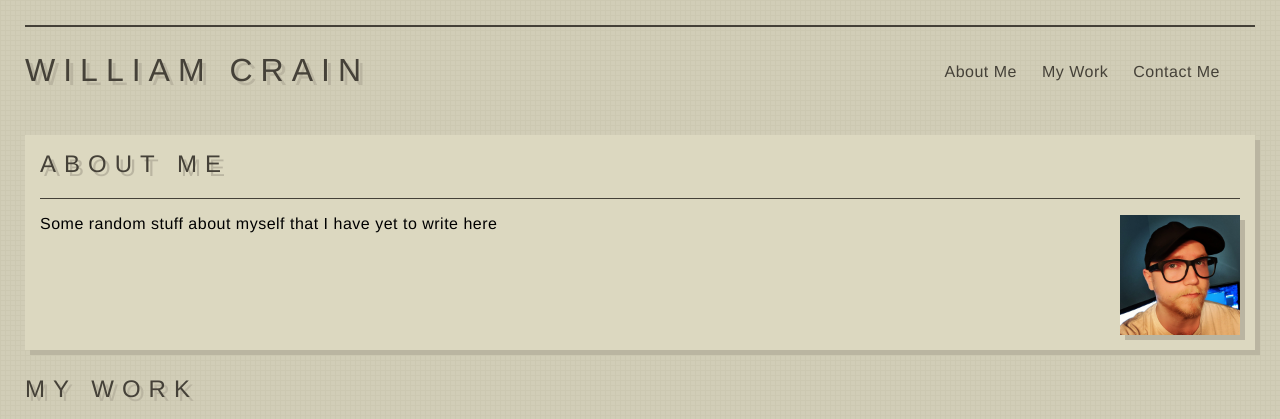
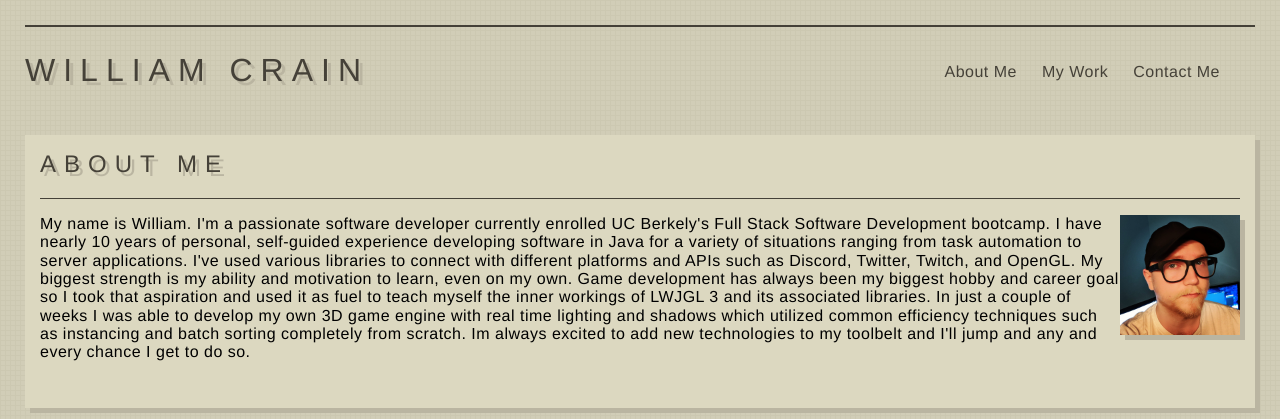
Before and after one commit to DeltaBreaker/Personal-Custom-Portfolio, a plain HTML site: page index.html in a window 1280 px wide. Shown: the top 419 px of the page. Drawn offline with Linux system fonts and the light colour scheme.

Commit message:
Filled out the about me section, hid scrollbar

```diff
--- a/index.html
+++ b/index.html
@@ -22,7 +22,13 @@
                 <hr/>
                 <p>
                     <img src="res/image/self_photo.jpg" alt="An image of myself (William C.)"/>
-                    Some random stuff about myself that I have yet to write here
+                    My name is William. I'm a passionate software developer currently enrolled UC Berkely's Full Stack Software Development bootcamp.
+                    I have nearly 10 years of personal, self-guided experience developing software in Java for a variety of situations ranging from task automation to server applications.
+                    I've used various libraries to connect with different platforms and APIs such as Discord, Twitter, Twitch, and OpenGL.
+                    My biggest strength is my ability and motivation to learn, even on my own. Game development has always been my biggest hobby and career goal
+                    so I took that aspiration and used it as fuel to teach myself the inner workings of LWJGL 3 and its associated libraries.
+                    In just a couple of weeks I was able to develop my own 3D game engine with real time lighting and shadows which utilized common efficiency techniques such as instancing and batch sorting completely from scratch.
+                    Im always excited to add new technologies to my toolbelt and I'll jump and any and every chance I get to do so.
                 </p>
             </about-me-container>
             <my-work-container id="my-work">
--- a/res/style.css
+++ b/res/style.css
@@ -20,6 +20,10 @@ body {
     background-size: 5px 5px;
     background-image: linear-gradient(to right, var(--line-color) 1px, #00000000 1px), linear-gradient(to bottom, var(--line-color) 1px, #00000000 1px);
     height: calc(100vh - var(--page-margin));
+}
+
+body::-webkit-scrollbar {
+    width: 0 !important
 }
 
 /* Sets up the main page header at the top of the page */
@@ -118,7 +122,7 @@ work-containers {
     flex: 0 1 550px;
     /* Change height to 52 if you ever prefer animated drop down boxes */
     height: 327px;
-    max-height: 600px;
+    max-height: 650px;
     transition: height 0.25s ease-in-out;
 
     background-color: var(--secondary-color);
```
